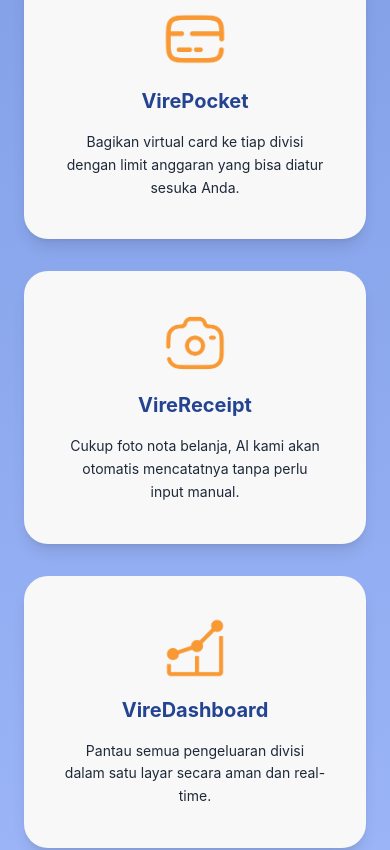
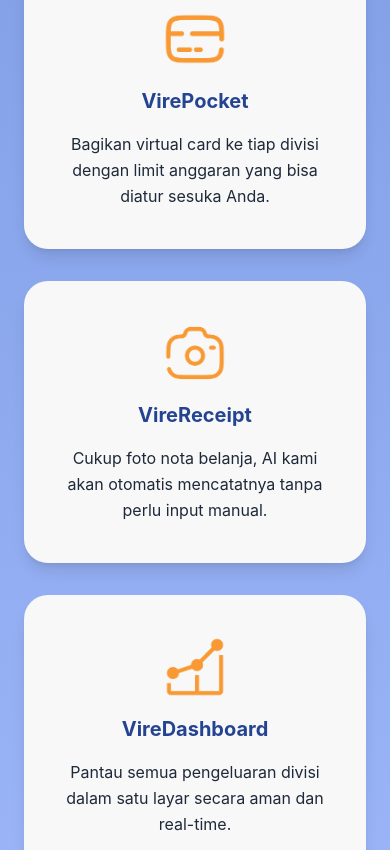
Before and after one commit to amelia-juliawati/vire-frontend, a React (Vite) app: page / in a window 390 px wide. Shown: the part 1040-1890 px from the top of the page. Built offline with nearby package versions, Linux system fonts and the light colour scheme.

Commit message:
style : fix font

```diff
--- a/src/components/Service.tsx
+++ b/src/components/Service.tsx
@@ -20,7 +20,7 @@
                             VirePocket
                         </h3>
 
-                        <p className="text-gray-800 leading-relaxed text-sm md:text-base">
+                        <p className="text-gray-800 leading-relaxed text-md md:text-base">
                             Bagikan virtual card ke tiap divisi dengan limit anggaran yang bisa diatur sesuka Anda.
                         </p>
                     </div>
@@ -33,7 +33,7 @@
                             VireReceipt
                         </h3>
 
-                        <p className="text-gray-800 leading-relaxed text-sm md:text-base">
+                        <p className="text-gray-800 leading-relaxed text-md md:text-base">
                             Cukup foto nota belanja, AI kami akan otomatis mencatatnya tanpa perlu input manual.
                         </p>
                     </div>
@@ -46,7 +46,7 @@
                             VireDashboard
                         </h3>
 
-                        <p className="text-gray-800 leading-relaxed text-sm md:text-base">
+                        <p className="text-gray-800 leading-relaxed text-md md:text-base">
                             Pantau semua pengeluaran divisi dalam satu layar secara aman dan real-time.
                         </p>
                     </div>
```
